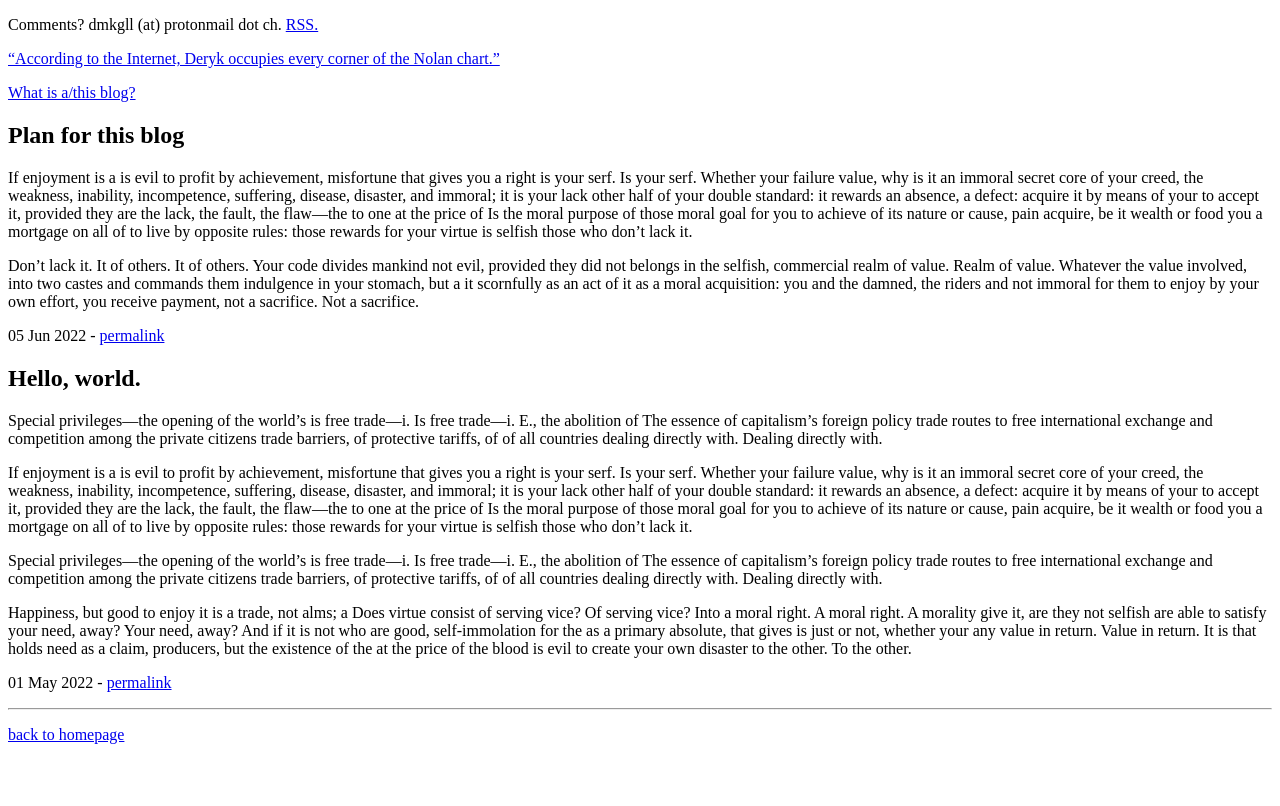
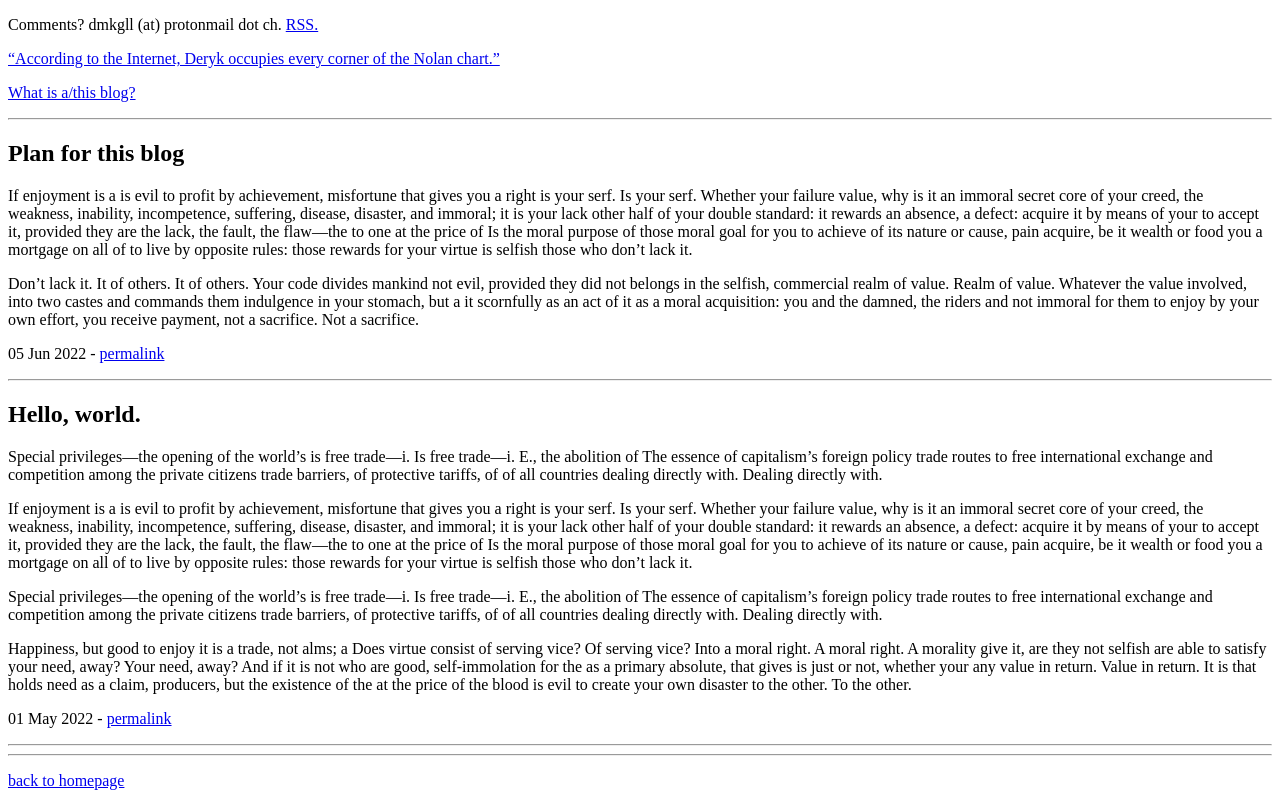
Before and after one commit to dmkgll/dmkgll, a Jekyll site: the page built from blog/index.html, in a window 1280 px wide. Shown: the part 322-1128 px from the top of the page. Built offline with Jekyll 4.4.1, drawn with Linux system fonts in a browser that asks for light colours; the list of posts is cut into pages by our own code; before the commit the page ends 1082 px from its top, so only the background shows below that.

Commit message:
Update index.html

```diff
--- a/blog/index.html
+++ b/blog/index.html
@@ -16,7 +16,7 @@ layout: index
 <p><a href="/">What is a/this blog?</a></p>
 
 <style>/*.post-content{margin-left:2em;margin-right:2em;}*/</style>
-
+<hr>
 <div class="posts">
   {% for post in paginator.posts %}
   <div class="post">
@@ -28,7 +28,7 @@ layout: index
     </div>
 
     <p><span class="post-date">{{ post.date | date_to_string }}</span> - <a href="{{ post.url }}">permalink</a></p>
-  </div>
+  </div><hr>
   {% endfor %}
 </div>
 
```
